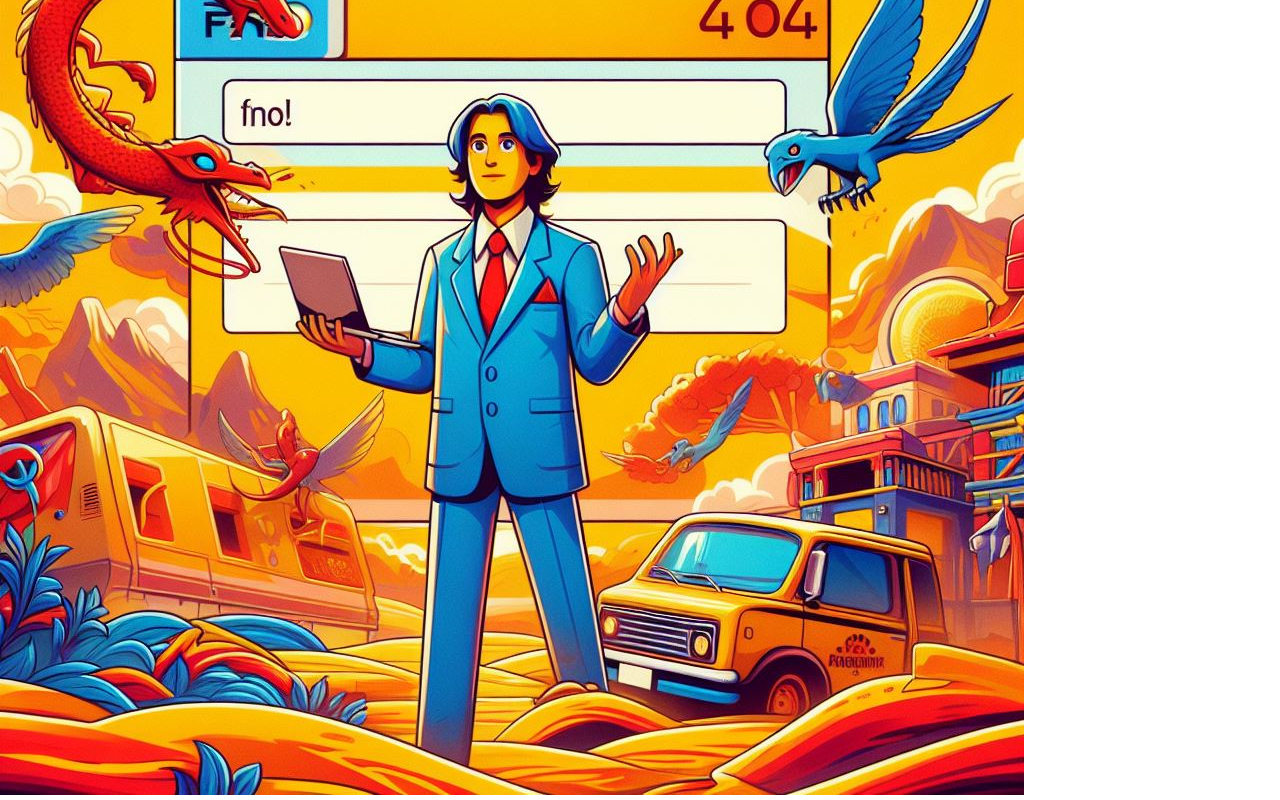
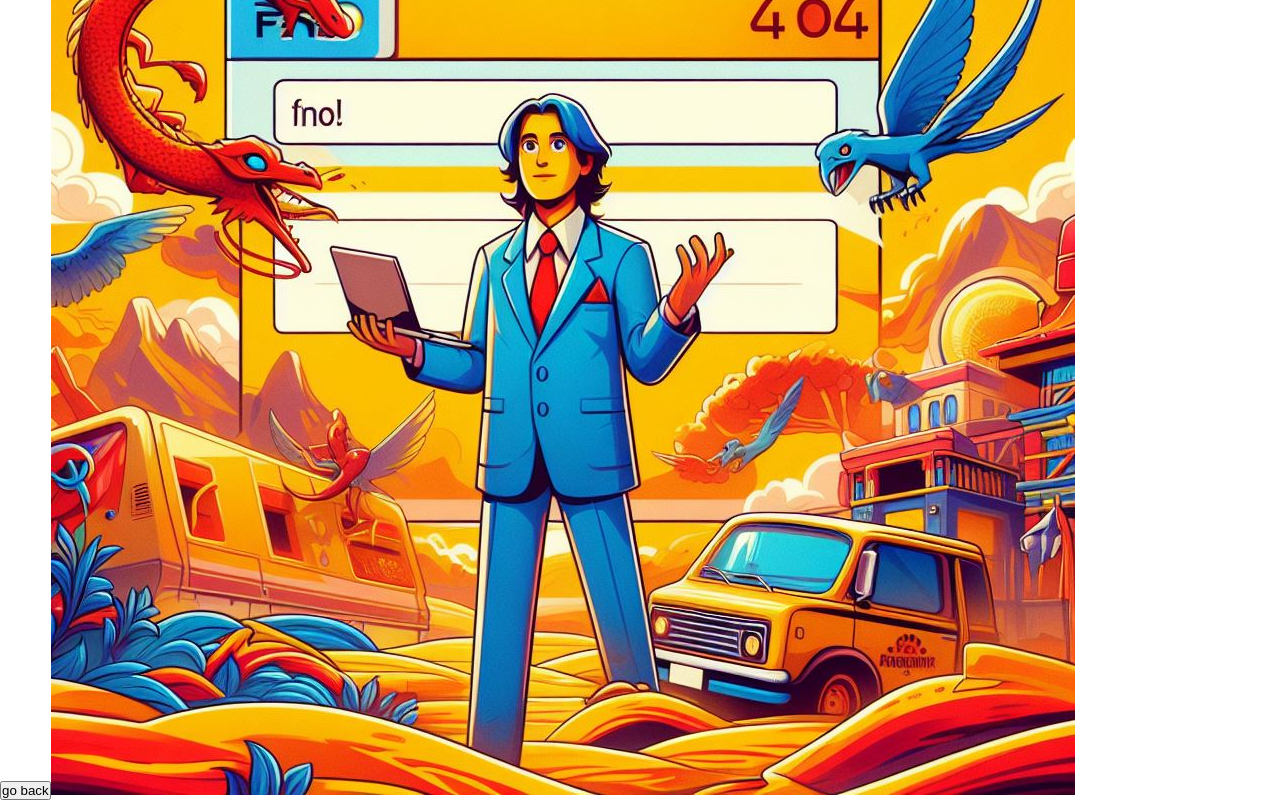
Before and after one commit to AnnaGraphic/react-games, a React (Vite) app: page /home in a window 1280 px wide. Shown: the part 229-1029 px from the top of the page. Built offline with nearby package versions, Linux system fonts and the light colour scheme.

Commit message:
import useNavigate hook to bring user to home

```diff
--- a/src/components/NotFound/NotFound.jsx
+++ b/src/components/NotFound/NotFound.jsx
@@ -1,7 +1,15 @@
-export function NotFound () {
+import { useNavigate } from 'react-router-dom';
+
+export function NotFound() {
+  const navigate = useNavigate();
+  const goBack = () => {
+    navigate('/');
+  };
+
   return (
-  <>
-  <img src="/src/assets/404.jpg" alt="404"></img>
-  </>
-    )
+    <div>
+      <button onClick={goBack}>go back</button>
+      <img src="/src/assets/404.jpg" alt="Not Found" />
+    </div>
+  )
 }
```
